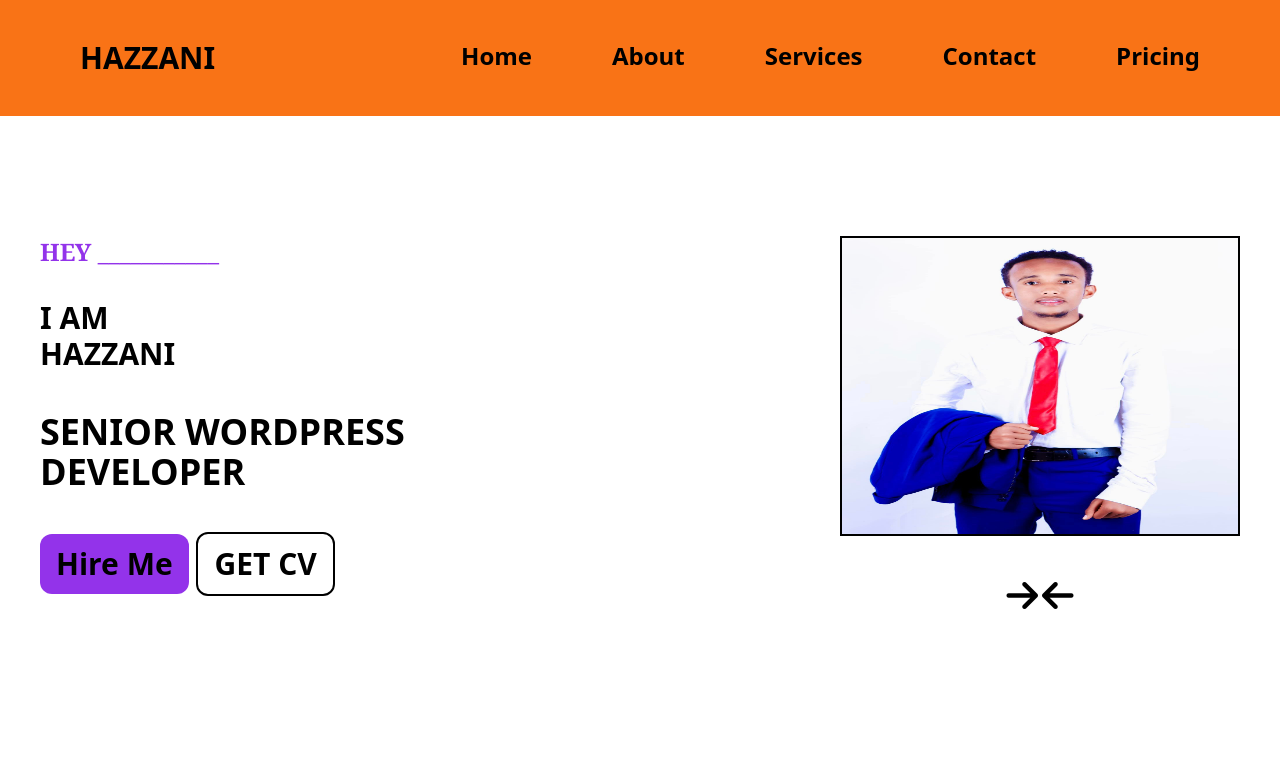
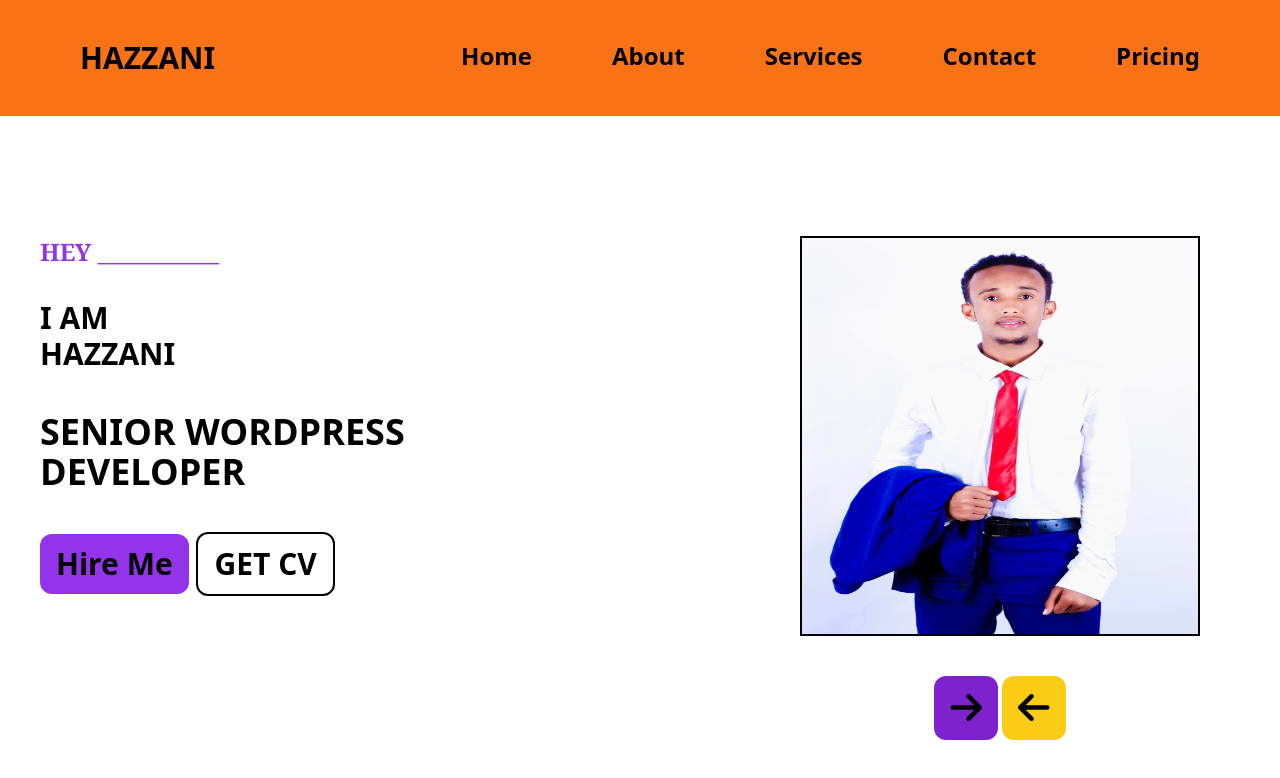
Before and after one commit to EngHassan8/Clickjav, a plain HTML site: page index.html in a window 1280 px wide. Drawn offline with nearby package versions, Linux system fonts and the light colour scheme.

Commit message:
is bedeley

```diff
--- a/index.html
+++ b/index.html
@@ -47,7 +47,7 @@
 <div>
 
 
-        <div class="border-2 border-black w-[400px] h-[300px] overflow-hidden relative mt-10  sm-10">
+        <div class="border-2 border-black sm:w-[400px] w-[340px] h-[400px] overflow-hidden relative mt-10  sm:m-10">
             <img id="" class=" w-full h-full absolute"  src="Hassan.jpg">
             <img class=" w-full h-full absolute " src="bandhiga book.jpg">
             <img class=" w-full h-full absolute" src="Hassan.jpg">
@@ -62,8 +62,8 @@
 <div class="text-center mt-10 gap-4 ">
 
 
-    <i id="btnNext" class=" text-4xl fa-solid fa-arrow-right "></i>
-    <i id="bntBack" class=" text-4xl fa-solid fa-arrow-left"></i>
+    <i id="btnNext" class=" text-4xl fa-solid fa-arrow-right  bg-purple-700 rounded-xl px-4 py-3 "></i>
+    <i id="bntBack" class=" text-4xl fa-solid fa-arrow-left    bg-yellow-400 rounded-xl px-4 py-3"></i>
 
 
      </div>
```
